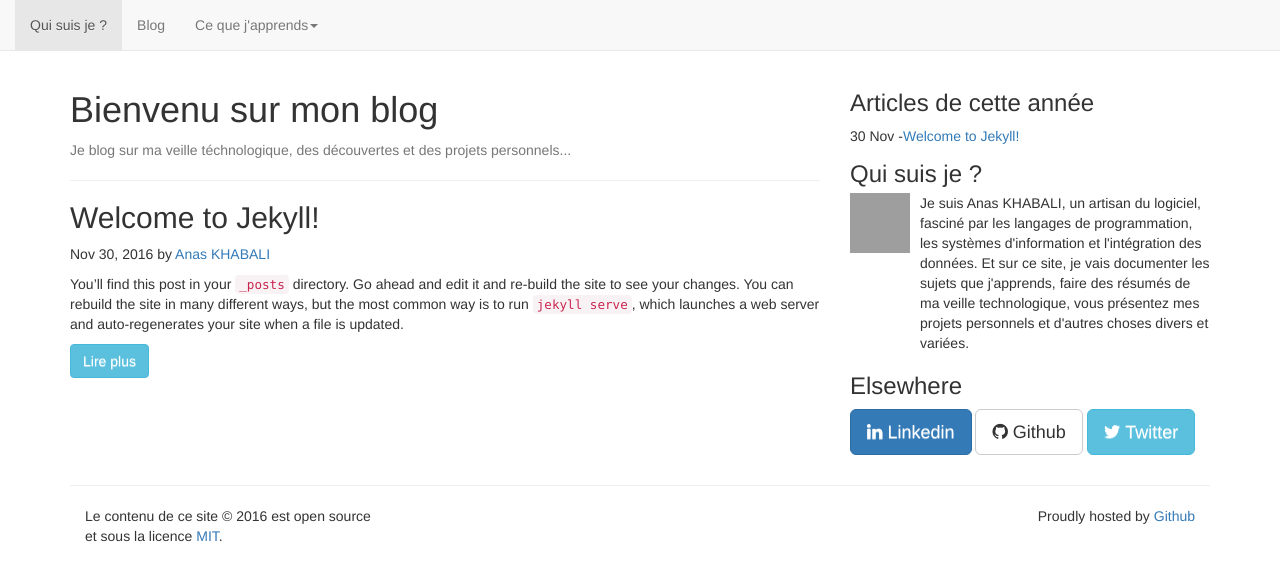
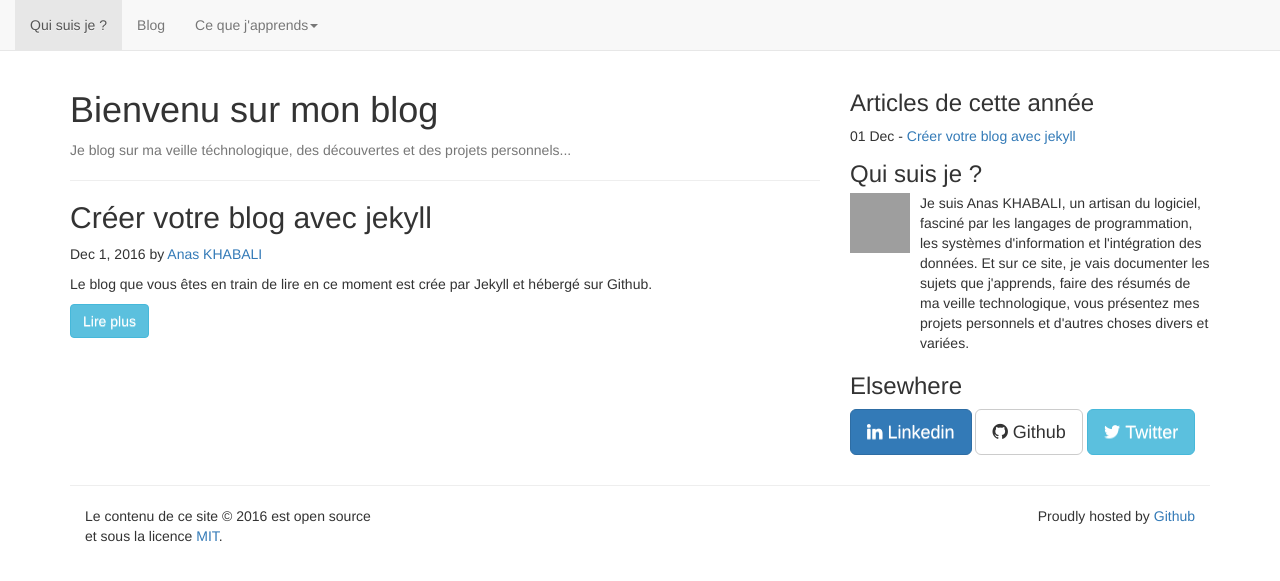
Before and after one commit to khabali/khabali.github.io, a Jekyll site: the page built from blog.html, in a window 1280 px wide. Shown: the top 581 px of the page. Built offline with Jekyll 4.4.1, drawn with Linux system fonts in a browser that asks for light colours; grey boxes are pictures that could not be loaded.

Commit message:
POST - créer votre site avec jekyll

```diff
--- a/404.html
+++ b/404.html
@@ -11,7 +11,7 @@ sitemap: false
 
       <ul class="nav">
           <li><a href="/">Home</a></li>
-          <li><a href="/blog">blog</a></li>
+          <li><a href="/blog">Blog</a></li>
       </ul>
 
       <br/>
--- a/_includes/archive.html
+++ b/_includes/archive.html
@@ -12,7 +12,7 @@
         <ul class="past list-unstyled">
       {% endif %}
     {% endunless %}
-      <li><time>{{ post.date | date:"%d %b -" }}</time><a href="{{ post.url }}">{{ post.title }}</a></li>
+      <li><time>{{ post.date | date:"%d %b - " }}</time><a href="{{ post.url }}">{{ post.title }}</a></li>
   {% endfor %}
   </ul>
 </section>
--- a/_posts/2016-11-30-welcome-to-jekyll.markdown
+++ /dev/null
@@ -1,26 +0,0 @@
----
-layout: default
-title:  "Welcome to Jekyll!"
-date:   2016-11-30 01:53:26 +0000
-author: Anas KHABALI
-categories: jekyll update
----
-You’ll find this post in your `_posts` directory. Go ahead and edit it and re-build the site to see your changes. You can rebuild the site in many different ways, but the most common way is to run `jekyll serve`, which launches a web server and auto-regenerates your site when a file is updated.
-
-To add new posts, simply add a file in the `_posts` directory that follows the convention `YYYY-MM-DD-name-of-post.ext` and includes the necessary front matter. Take a look at the source for this post to get an idea about how it works.
-
-Jekyll also offers powerful support for code snippets:
-
-{% highlight ruby %}
-def print_hi(name)
-  puts "Hi, #{name}"
-end
-print_hi('Tom')
-#=> prints 'Hi, Tom' to STDOUT.
-{% endhighlight %}
-
-Check out the [Jekyll docs][jekyll-docs] for more info on how to get the most out of Jekyll. File all bugs/feature requests at [Jekyll’s GitHub repo][jekyll-gh]. If you have questions, you can ask them on [Jekyll Talk][jekyll-talk].
-
-[jekyll-docs]: http://jekyllrb.com/docs/home
-[jekyll-gh]:   https://github.com/jekyll/jekyll
-[jekyll-talk]: https://talk.jekyllrb.com/
```
Also changed, not shown: _posts/2016-12-01-créer-votre-site-avec-jekyll.markdown (added, +34 -0 lines).
